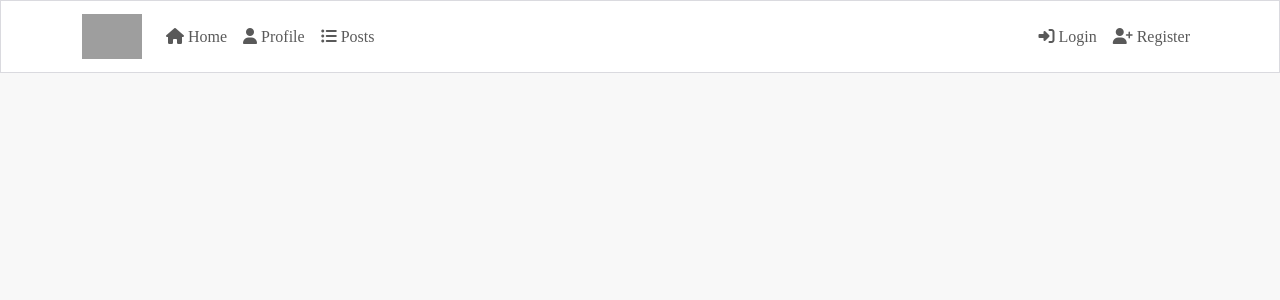
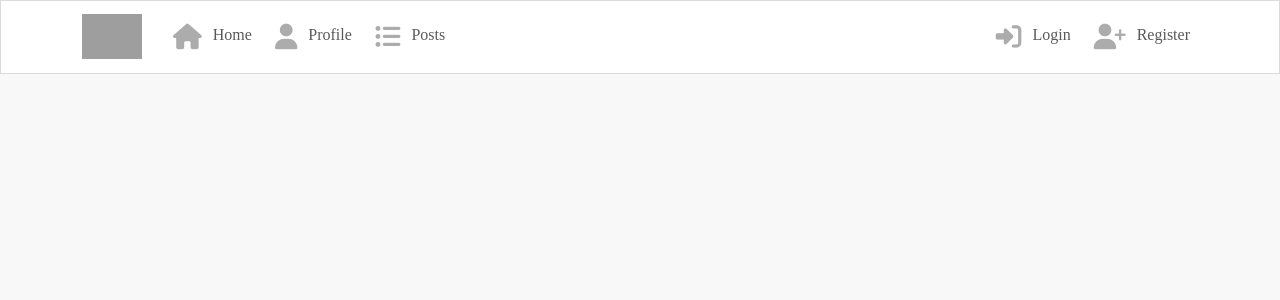
Before and after one commit to Megwana/api-django, a React (Create React App) app in the folder project/frontend/: page / in a window 1280 px wide. Shown: the top 300 px of the page. Built offline with nearby package versions, Linux system fonts and the light colour scheme; grey boxes are pictures that could not be loaded; a web font is replaced by a local one.

Commit message:
Changed the colours on the hover effects to test all is working

```diff
--- a/project/frontend/src/App.module.css
+++ b/project/frontend/src/App.module.css
@@ -3,3 +3,37 @@
     background-color: #f8f8f8;
     min-height: 100vh;
 }
+
+.Main {
+    padding-top: 81px;
+  }
+  * {
+    box-sizing: border-box;
+  }
+
+  a {
+    color: #555555;
+    transition: color ease-in-out 0.3s;
+  }
+
+  a:hover {
+    text-decoration: none;
+  }
+
+  a:hover i {
+    color: #000000;
+    transition: color ease-in-out 0.3s;
+  }
+
+  i {
+    color: #acacac;
+    font-size: 1.6rem;
+    padding: 7px;
+    vertical-align: middle;
+  }
+
+  i:hover {
+    cursor: pointer;
+    transition: color ease-in-out 0.3s;
+    color: #9a0101;
+  }
```
